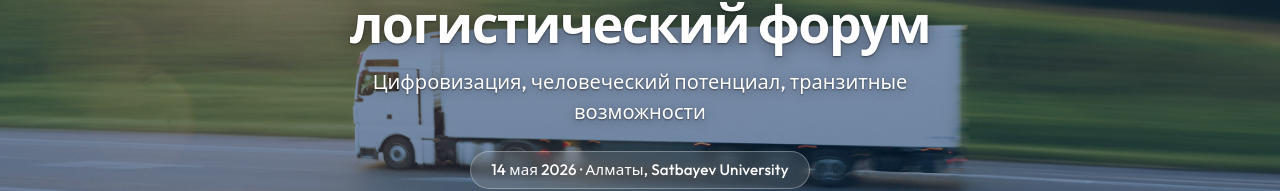
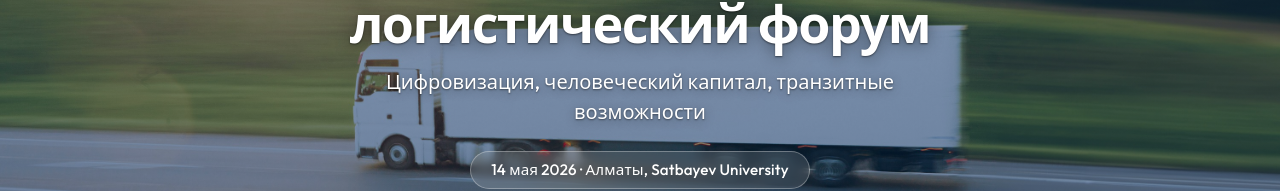
Before and after one commit to zvezdd/KazForum-Logistics, a React (Vite) app: page / in a window 1280 px wide. Shown: the part 436-627 px from the top of the page. Built offline with nearby package versions, Linux system fonts and the light colour scheme; no server answers.

Commit message:
body titles changed

```diff
--- a/src/App.css
+++ b/src/App.css
@@ -265,6 +265,10 @@ body {
   margin: 0 0 1.5rem;
   color: #444;
   font-size: 1rem;
+}
+
+.block-desc--multiline {
+  white-space: pre-line;
 }
 
 /* Чередование фона секций */
--- a/src/App.tsx
+++ b/src/App.tsx
@@ -12,7 +12,7 @@ const t = {
   ru: {
     headerSupTitle: 'Первый Казахстанско-Германский транспортно-логистический форум',
     headerTitle: 'Казахстанско-Германский форум',
-    headerSlogan: 'Цифровизация, человеческий потенциал, транзитные возможности',
+    headerSlogan: 'Цифровизация, человеческий капитал, транзитные возможности',
     programTitle: 'Программа форума',
     programDesc: 'Скачайте приглашение на форум.',
     downloadBtn: 'Скачать приглашение (RU)',
@@ -21,7 +21,8 @@ const t = {
     partnersTitle: 'Партнёры',
     partnersAlt: 'Партнёры форума',
     directionsTitle: 'Схема проезда',
-    directionsAddress: 'Satbayev University, конференц-зал, ул. Сатпаева, 22, г. Алматы',
+    directionsAddress:
+      'Уважаемые дамы и господа!\nSatbayev University (Казахстан) совместно с Bundesvereinigung Logistic (BVL, Германия) и Германским обществом по международному сотрудничеству (Deutsche Gesellschaft fur Internationale Zusammenarbeit GmbH, GIZ) приглашает Вас принять участие в Первом Казахстанско-Германском транспортно-логистическом форуме «Цифровизация, человеческий капитал, транзитные возможности», который состоится 14 мая 2026 года в г. Алматы, Республика Казахстан, на базе Satbayev University по адресу: ул. Сатпаева, 22. Аудитория 343 -Главный Учебный Корпус.\n\nSatbayev University, Аудитория 343 -Главный Учебный Корпус, ул. Сатпаева, 22, г. Алматы',
     contactsTitle: 'Контакты',
     contactPerson: 'Контактное лицо:',
     tel: 'Тел:',
@@ -29,9 +30,9 @@ const t = {
     email: 'Email:',
   },
   en: {
-    headerSupTitle: '1st Kazakh-German Transport and Logistics Forum',
+    headerSupTitle: 'First Kazakhstan-Germany Transport and Logistics Forum',
     headerTitle: 'Kazakhstan–Germany Forum',
-    headerSlogan: 'Digitalization, human potential, transit opportunities',
+    headerSlogan: 'Digitalization, Human Capital, Transit Opportunities',
     programTitle: 'Forum programme',
     programDesc: 'Download the forum invitation.',
     downloadBtn: 'Download invitation (EN)',
@@ -40,7 +41,8 @@ const t = {
     partnersTitle: 'Partners',
     partnersAlt: 'Forum partners',
     directionsTitle: 'How to get there',
-    directionsAddress: 'Satbayev University, conference hall, 22 Satpayev St., Almaty',
+    directionsAddress:
+      'Dear Ladies and Gentlemen,\nSatbayev University (Kazakhstan), in cooperation with Federal Association of Logistics (BVL Bundesvereinigung Logistik, Germany) and the Deutsche Gesellschaft fur internationale Zusammenarbeit (giz), cordially invites you to participate in the 1st Kazakh-German Transport and Logistics Forum "Digitalization, Human Capital, Transit Opportunities," which will take place on May 14, 2026, in Almaty, Republic of Kazakhstan, at Satbayev University, 22 Satpayev Street. Auditorium 343 -Main Academic Building.\n\nSatbayev University, Auditorium 343 -Main Academic Building, 22 Satpayev St., Almaty',
     contactsTitle: 'Contacts',
     contactPerson: 'Contact person:',
     tel: 'Phone:',
@@ -48,9 +50,9 @@ const t = {
     email: 'Email:',
   },
   kz: {
-    headerSupTitle: 'Алғашқы қазақ-неміс көлік және логистика форумы',
+    headerSupTitle: 'Алғашқы Қазақстан-Германия көлік және логистика форумы',
     headerTitle: 'Қазақстан-Германия форумы',
-    headerSlogan: 'Цифрландыру, адами әлеует, транзиттік мүмкіндіктер',
+    headerSlogan: 'Цифрландыру, адами капитал, транзиттік мүмкіндіктер',
     programTitle: 'Форум бағдарламасы',
     programDesc: 'Форумға шақыруды жүктеп алыңыз.',
     downloadBtn: 'Шақыруды жүктеу (KZ)',
@@ -59,7 +61,8 @@ const t = {
     partnersTitle: 'Серіктестер',
     partnersAlt: 'Форум серіктестері',
     directionsTitle: 'Жол сызбасы',
-    directionsAddress: 'Satbayev University, конференц-зал, Сатпаев к., 22, Алматы қ.',
+    directionsAddress:
+      'Құрметті ханымдар мен мырзалар!\nSatbayev University (Қазақстан) және Bundesvereinigung Logistik (BVL, Германия) Сіздерді 2026 жылғы 14 мамырда Қазақстан Республикасы, Алматы қаласында, Satbayev University базасында (мекенжайы: Сәтбаев көшесі, 22. Аудитория 343- Бас Оқу Ғимараты) өтетін «Цифрландыру, адами капитал, транзиттік мүмкіндіктер» тақырыбындағы Бірінші Қазақстан-Германия көлік-логистика форумына қатысуға шақырады.\n\nSatbayev University, Аудитория 343- Бас Оқу Ғимараты, Сатпаев к., 22, Алматы қ.',
     contactsTitle: 'Байланыс',
     contactPerson: 'Байланыс тұлғасы:',
     tel: 'Тел:',
@@ -170,7 +173,7 @@ function App() {
       <section className="block block-directions" id="directions">
         <div className="block-inner">
           <h2 className="block-title">{text.directionsTitle}</h2>
-          <p className="block-desc">{text.directionsAddress}</p>
+          <p className="block-desc block-desc--multiline">{text.directionsAddress}</p>
           <div className="directions-map">
             {lang === 'ru' && <img src="/map-ru.svg" alt="Схема проезда" className="directions-map-img" />}
             {lang === 'en' && <img src="/map-en.svg" alt="How to get there" className="directions-map-img" />}
```
